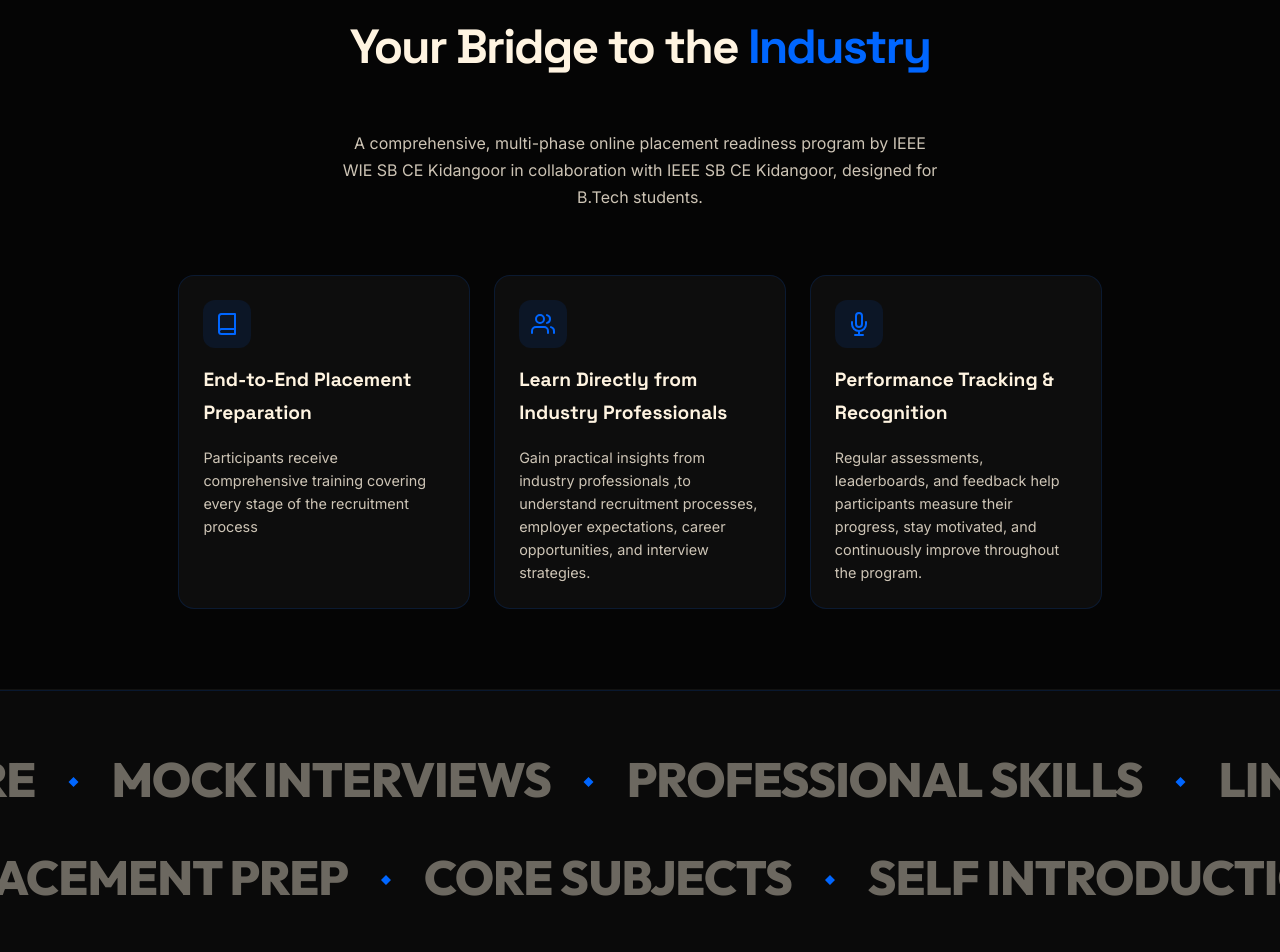
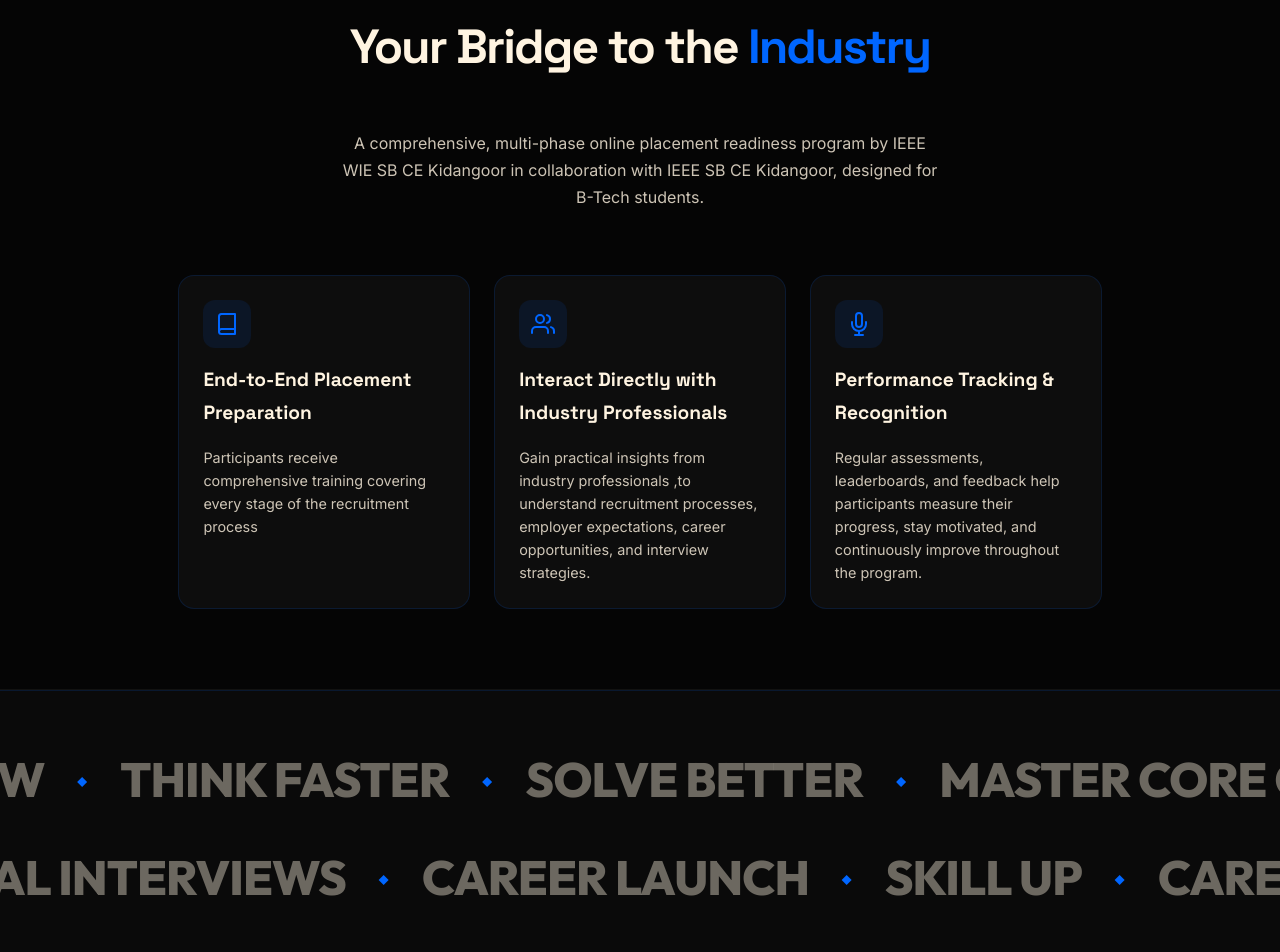
Before and after one commit to Roshen-Reji/c2c-marketing, a Next.js app: page /C2C/ in a window 1280 px wide. Shown: the part 860-1812 px from the top of the page. Built offline with nearby package versions, Linux system fonts and the light colour scheme.

Commit message:
feat: add landing page layout with interactive components and navigation header

```diff
--- a/src/app/LandingPage.tsx
+++ b/src/app/LandingPage.tsx
@@ -19,18 +19,19 @@ const GlassCubeScene = dynamic(() => import("@/components/coming-soon/GlassCubeS
 
 
 const MARQUEE_ITEMS = [
-  "Resume Building",
-  "Aptitude Training",
-  "Technical Core",
-  "Mock Interviews",
-  "Professional Skills",
-  "LinkedIn Optimization",
-  "Group Discussions",
-  "Domain Selection",
-  "Communication",
-  "Placement Prep",
-  "Core Subjects",
-  "Self Introduction",
+  "Career Compass",
+  "Explore",
+  "Decide",
+  "Grow",
+  "Think Faster",
+  "Solve Better",
+  "Master Core Concepts",
+  "Speak",
+  "Connect",
+  "Succeed",
+  "Master Technical Interviews",
+  "Career Launch",
+  "Skill Up",
 ];
 
 const FEES_FEATURES = [
@@ -306,8 +307,7 @@ function HeroSection() {
           </h1>
 
           <p className="hero-subtitle">
-            A multi-phase online placement readiness program to help B.Tech students,
-            to secure internships and job opportunities.
+            A multi-phase online placement readiness program for B-Tech students to secure internships and job opportunities.
           </p>
 
           {/* Stats Bar — repositioned between subtitle and CTAs */}
@@ -357,7 +357,7 @@ function BridgeSection() {
           Your Bridge to the <span className="accent-blue">Industry</span>
         </h2>
         <p className="bridge-subtitle">
-          A comprehensive, multi-phase online placement readiness program by IEEE WIE SB CE Kidangoor in collaboration with IEEE SB CE Kidangoor, designed for B.Tech students.
+          A comprehensive, multi-phase online placement readiness program by IEEE WIE SB CE Kidangoor in collaboration with IEEE SB CE Kidangoor, designed for B-Tech students.
         </p>
 
         <div className="bridge-features">
@@ -369,7 +369,7 @@ function BridgeSection() {
 
           <div className="bridge-feature-card">
             <div className="bridge-feature-icon"><SvgUsers /></div>
-            <div className="bridge-feature-title">Learn Directly from Industry Professionals</div>
+            <div className="bridge-feature-title">Interact Directly with Industry Professionals</div>
             <div className="bridge-feature-desc">Gain practical insights from industry professionals ,to understand recruitment processes, employer expectations, career opportunities, and interview strategies.</div>
           </div>
 
```
